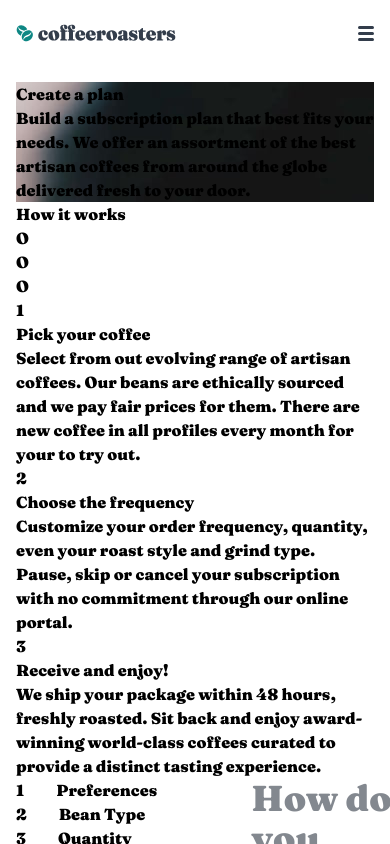
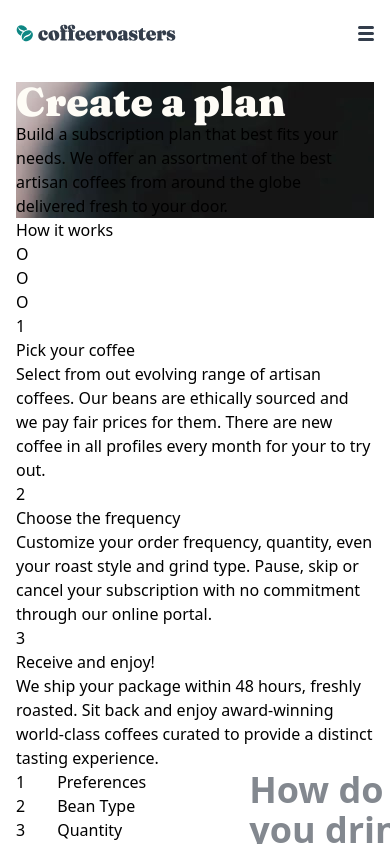
Before and after one commit to azanra/coffee-subscription, a React (Vite) app: page /plan in a window 390 px wide. Shown: the top 844 px of the page. Built offline with nearby package versions, Linux system fonts and the light colour scheme.

Commit message:
feat: use custom utility to make font responsive

```diff
--- a/src/App.css
+++ b/src/App.css
@@ -10,23 +10,50 @@
   font-display: swap;
 }
 
+@font-face {
+  font-family: "Barlow";
+  src:
+    url("../src/assets/fonts/Barlow-Regular.woff2") format("woff2"),
+    url("../src/assets/fonts/Barlow-Regular.woff") format("woff");
+  font-weight: normal;
+  font-style: normal;
+  font-display: swap;
+}
+
 :root {
   --system-font:
     system-ui, "Segoe UI", Roboto, Helvetica, Arial, sans-serif,
     "Apple Color Emoji", "Segoe UI Emoji", "Segoe UI Symbol";
   --neutral-900: #343e4c;
   --neutral-500: #848990;
+  --neutral-50: #fefcf6;
 
-  font-family: "Fraunces", var(--system-font);
+  font-family: var(--system-font);
 }
 
-.text-preset-4 {
+@utility text-preset-1 {
+  font-family: "Fraunces";
+  font-size: 72px;
+  line-height: 100%;
+  letter-spacing: 0px;
+}
+
+@utility text-preset-1-mobile {
+  font-family: "Fraunces";
+  font-size: 40px;
+  line-height: 100%;
+  letter-spacing: 0px;
+}
+
+@utility text-preset-4 {
+  font-family: "Fraunces";
   font-size: 24px;
   line-height: 150%;
-  letter-spacing: 0;
+  letter-spacing: 0px;
 }
 
-.text-preset-8 {
+@utility text-preset-8 {
+  font-family: "Fraunces";
   font-size: 12px;
   line-height: 130%;
   letter-spacing: 0.92px;
--- a/src/pages/plan/components/CreatePlanBanner.tsx
+++ b/src/pages/plan/components/CreatePlanBanner.tsx
@@ -8,7 +8,9 @@ const CreatePlanBanner = () => {
       }}
     >
       <div>
-        <h1>Create a plan</h1>
+        <h1 className="text-(--neutral-50) text-preset-1-mobile md:text-preset-1">
+          Create a plan
+        </h1>
         <p>
           Build a subscription plan that best fits your needs. We offer an
           assortment of the best artisan coffees from around the globe delivered
```
Also changed, not shown: src/assets/fonts/Barlow-Regular.woff (added), src/assets/fonts/Barlow-Regular.woff2 (added).
